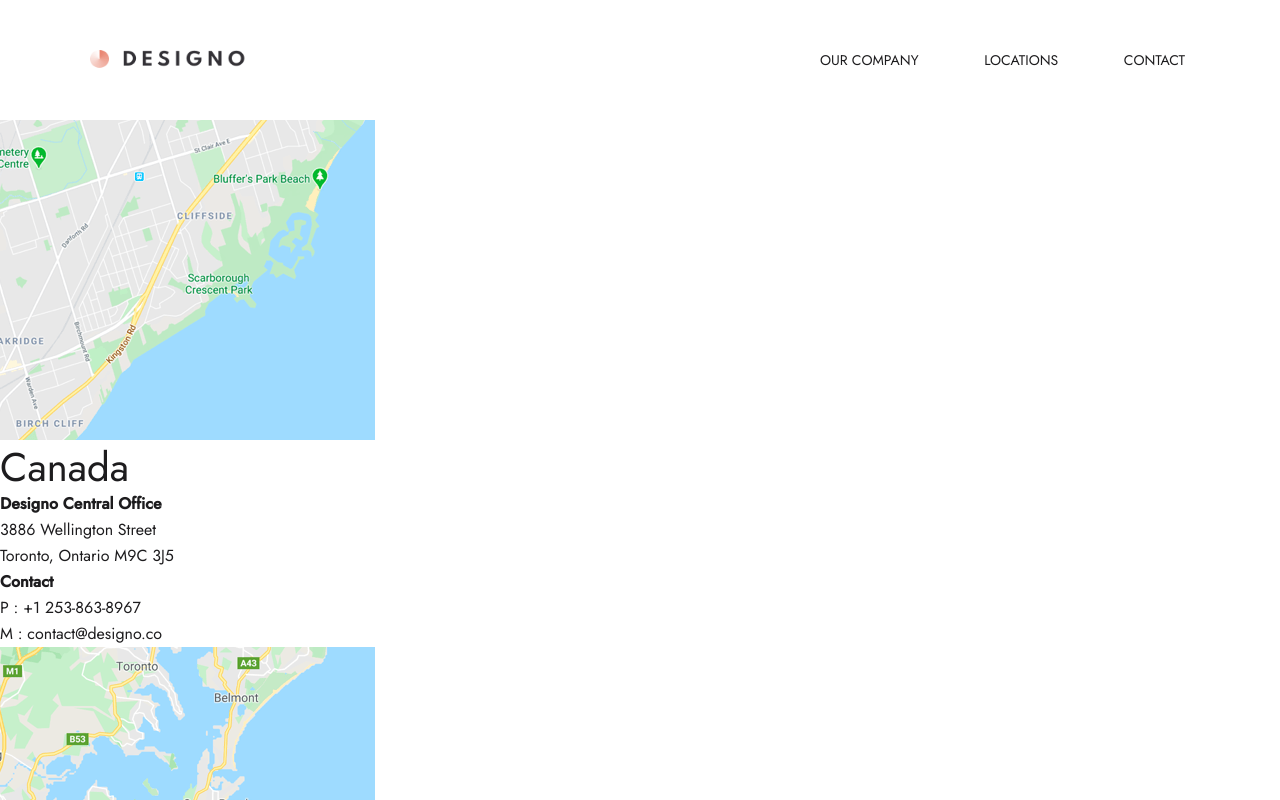
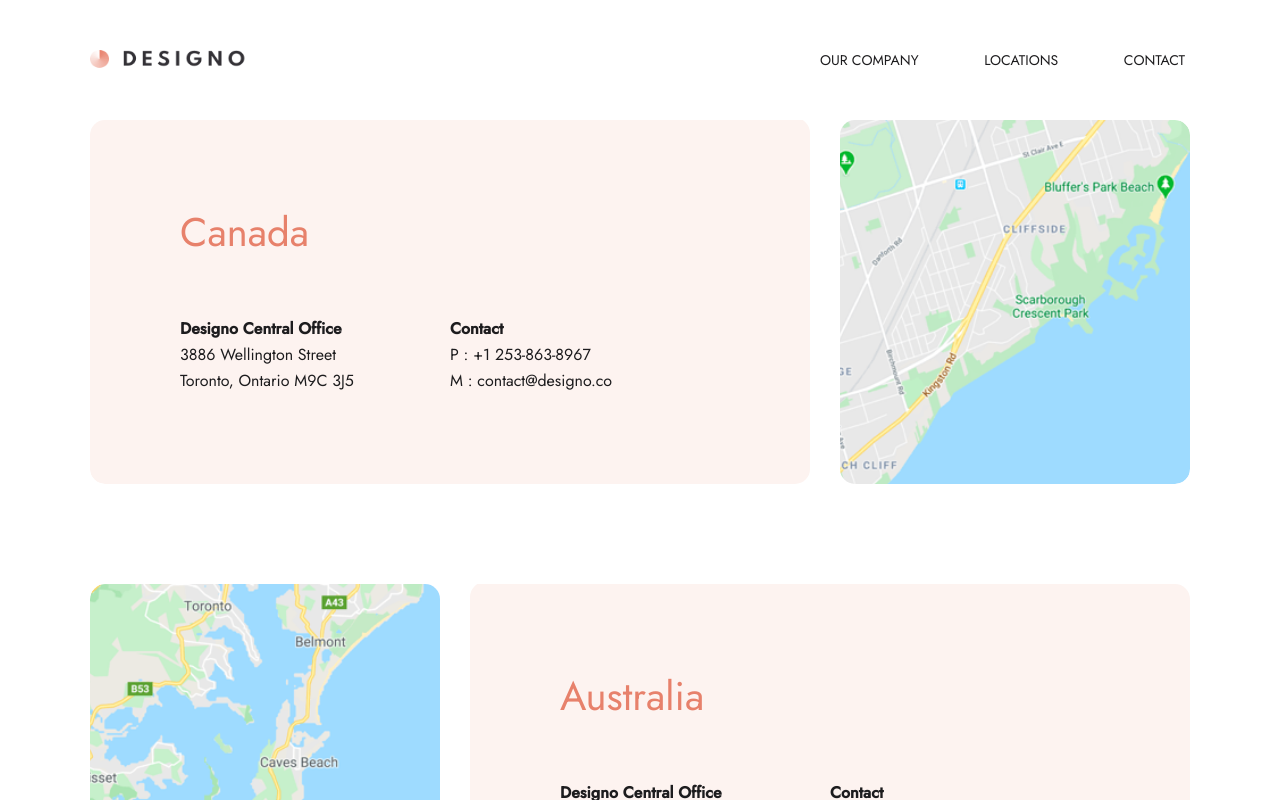
Before and after one commit to MauricioMorenoMorales/fm20-designo, a Vue app: page /#/locations in a window 1280 px wide. Shown: the top 800 px of the page. Built offline with nearby package versions, Linux system fonts and the light colour scheme.

Commit message:
Locations added

```diff
--- a/src/views/Locations.vue
+++ b/src/views/Locations.vue
@@ -15,7 +15,7 @@
 					p <b>Contact</b>
 					p P : +1 253-863-8967
 					p M : contact@designo.co
-	article.location
+	article.location.reversed
 		picture
 			source(media="screen and (min-width: 1200px)" srcset="~@assets/locations/desktop/image-map-australia.png")
 			img(src="~@assets/locations/tablet/image-map-australia.png")
@@ -45,10 +45,61 @@
 					p <b>Contact</b>
 					p P : +1 253-863-8967
 					p M : contact@designo.co
-	Footer
+	Footer.footer--locations
 </template>
 
-<style lang="stylus" scoped></style>
+<style lang="stylus" scoped>
+@import "~@/_tokens.styl"
+
+.footer--locations
+	margin-top 100px
+
+.location
+	& picture > img
+		width 100%
+	&__text
+		background-color basePrimaryMoreDesaturated
+		margin-top -2px
+		padding 80px 10px
+		text-align center
+		& h2
+			color accent
+		& div
+			margin-top 40px
+@media screen and (min-width 768px)
+	.location
+		max-width 700px
+		margin 0 auto
+		margin-bottom 100px
+		border-radius borderRadius
+		overflow hidden
+		&__text
+			text-align start
+			padding 80px 75px
+			& div
+				margin 30px 0 0 0
+			&__content
+				display grid
+				grid-template-columns 1fr 1fr
+@media screen and (min-width 1200px)
+	.location
+		max-width 1100px
+		display grid
+		grid-template-columns 1fr 350px
+		grid-template-areas "text picture"
+		gap 30px
+		& picture > img
+			object-fit cover
+			height 100%
+			border-radius borderRadius
+		&__text
+			grid-area text
+			padding 90px
+			border-radius borderRadius
+		&.reversed
+			grid-template-columns 350px 1fr
+			grid-template-areas "picture text"
+</style>
 
 <script>
 import { defineComponent } from 'vue';
```
